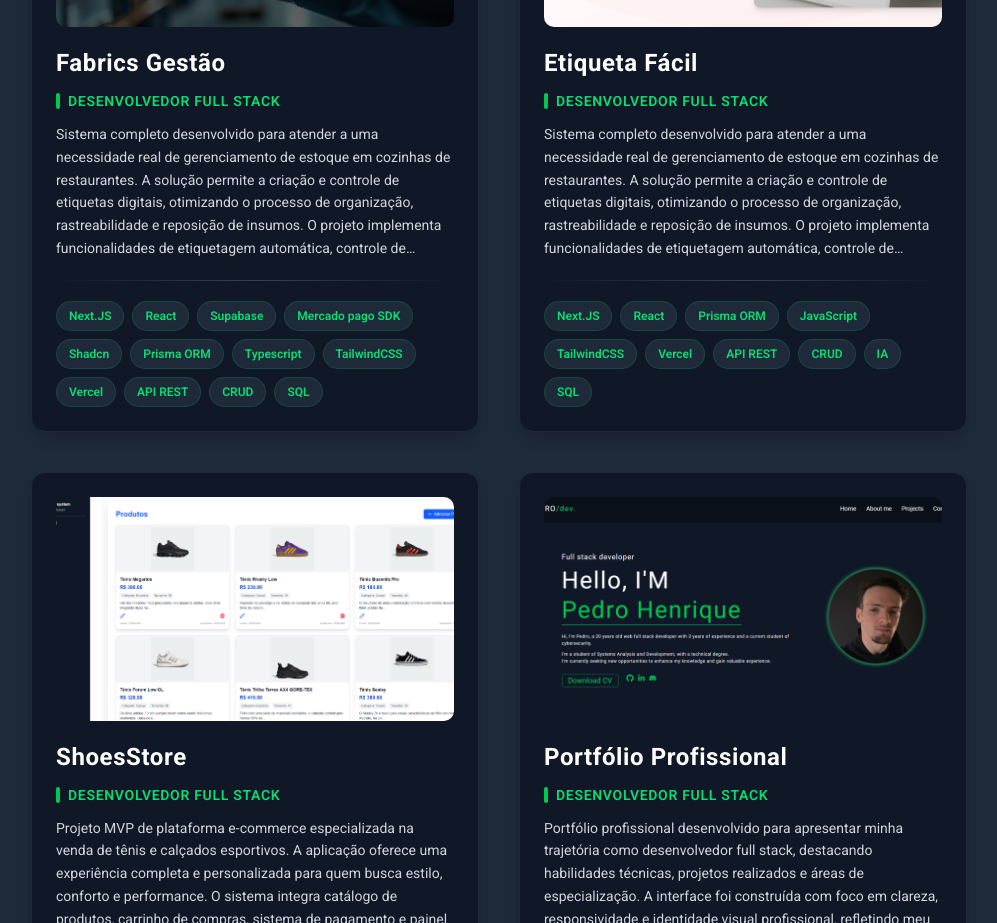
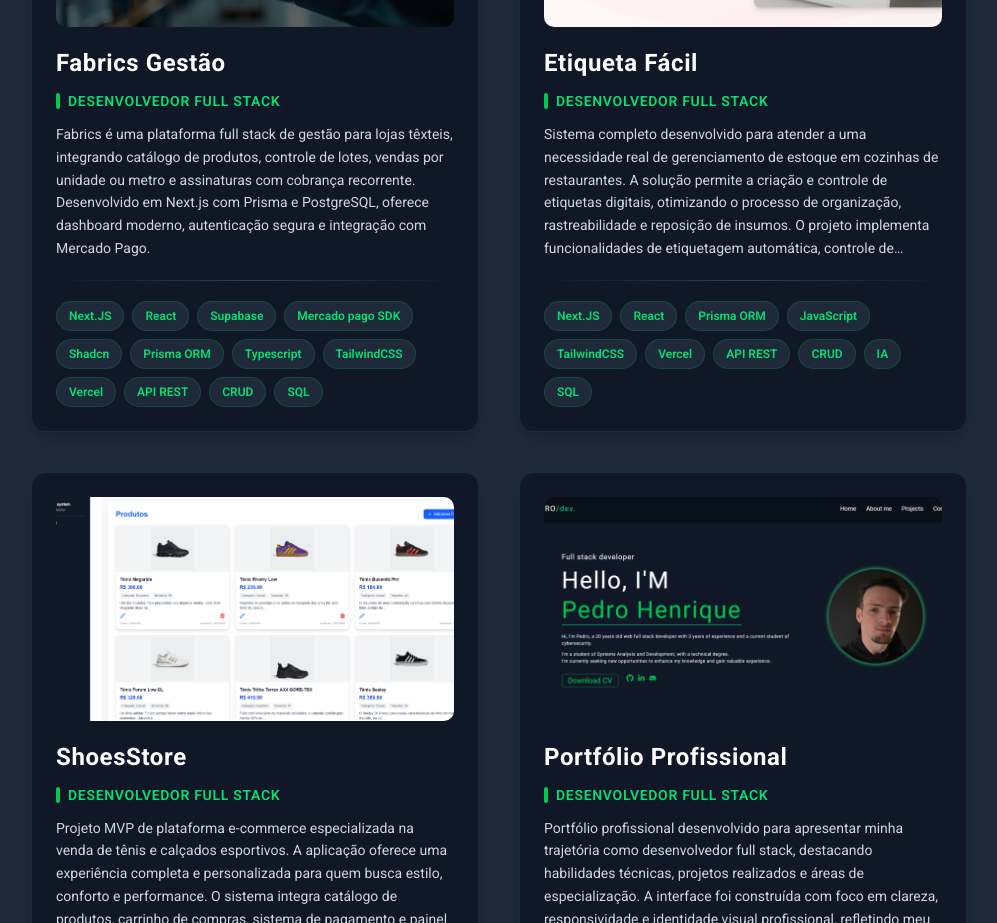
Before and after one commit to krigerofc/My-portfolio, a Next.js app: page / in a window 1280 px wide. Shown: the part 1220-2143 px from the top of the page, without its empty margins (141-1138 px from the left). Built offline with nearby package versions, Linux system fonts and the light colour scheme.

Commit message:
Update project description for Fabrics Gestão

```diff
--- a/components/Projects.tsx
+++ b/components/Projects.tsx
@@ -7,7 +7,7 @@ export default function Project() {
       Imagem: '/assets/Fabrics.png',
       Titulo: 'Fabrics Gestão',
       Cargo: "Desenvolvedor Full Stack",
-      Descricao: 'Sistema completo desenvolvido para atender a uma necessidade real de gerenciamento de estoque em cozinhas de restaurantes. A solução permite a criação e controle de etiquetas digitais, otimizando o processo de organização, rastreabilidade e reposição de insumos. O projeto implementa funcionalidades de etiquetagem automática, controle de validade e alertas de reposição, garantindo eficiência operacional e redução significativa de desperdícios.',
+      Descricao: 'Fabrics é uma plataforma full stack de gestão para lojas têxteis, integrando catálogo de produtos, controle de lotes, vendas por unidade ou metro e assinaturas com cobrança recorrente. Desenvolvido em Next.js com Prisma e PostgreSQL, oferece dashboard moderno, autenticação segura e integração com Mercado Pago.',
       tecs: ["Next.JS", "React", "Supabase", "Mercado pago SDK", "Shadcn", "Prisma ORM", "Typescript", "TailwindCSS", "Vercel", "API REST", "CRUD", "SQL"]
     },
     {
```
